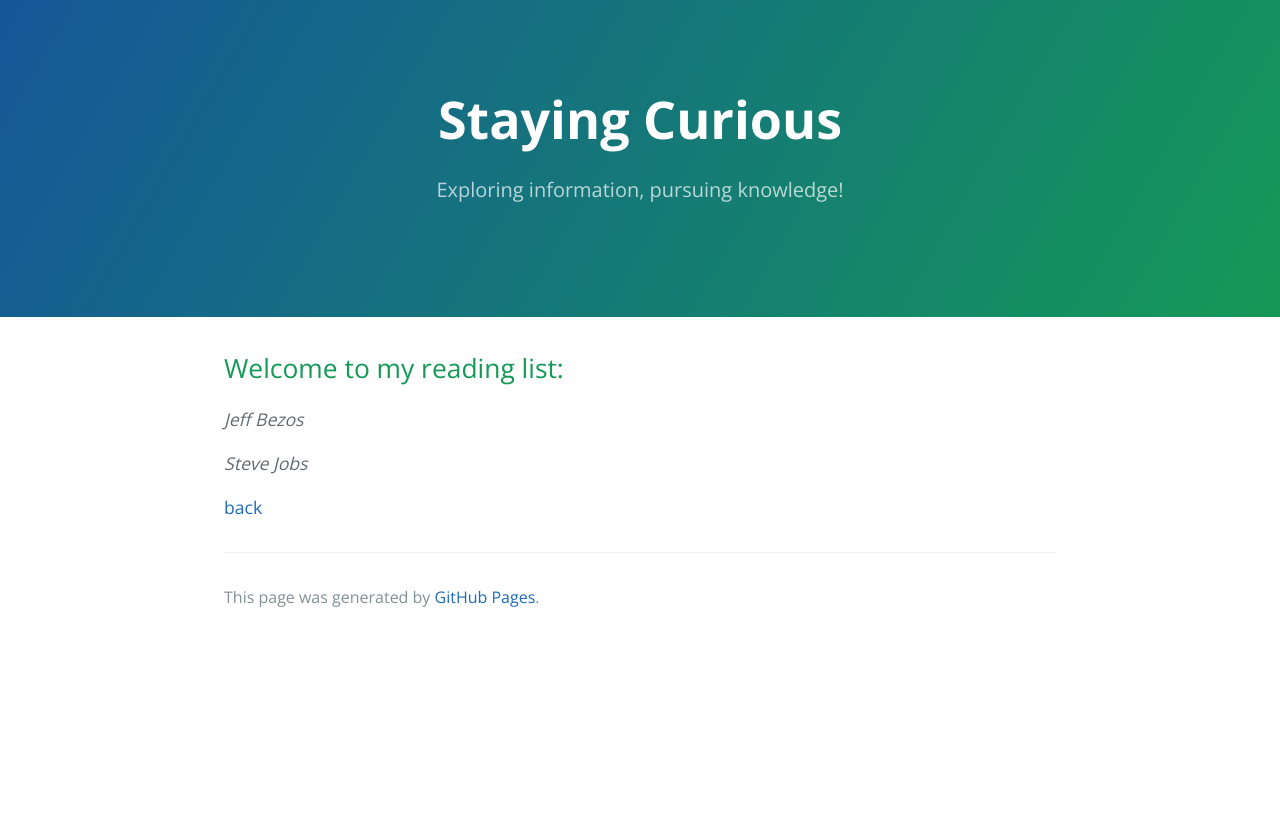
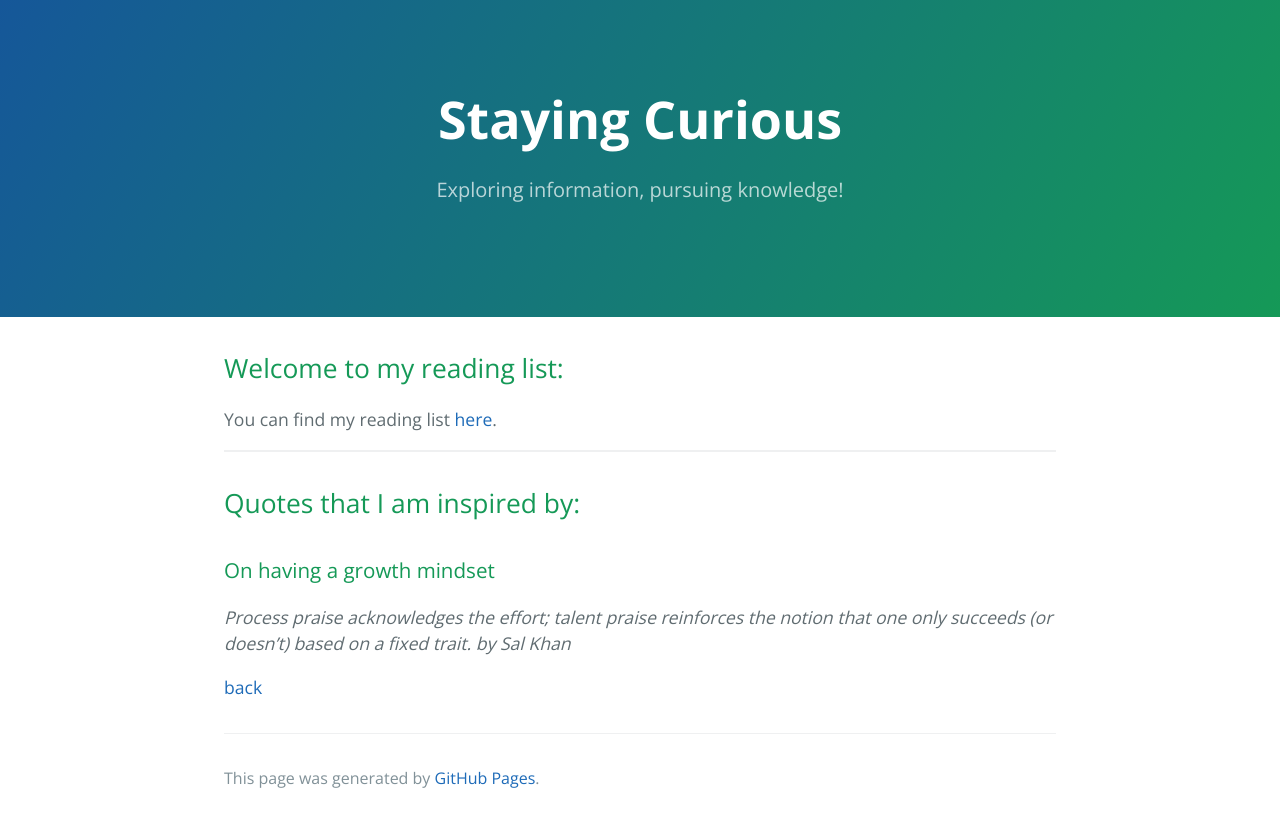
Before and after one commit to rayaun/rayaun.github.io, a Jekyll site: the page built from another-page.md, in a window 1280 px wide. Shown: the top 827 px of the page. Built offline with Jekyll 4.4.1, drawn with Linux system fonts in a browser that asks for light colours; our own code applies the rules of GitHub Pages for plain Markdown files.

Commit message:
writing a normal page

```diff
--- a/another-page.md
+++ b/another-page.md
@@ -4,9 +4,17 @@ layout: default
 
 ## Welcome to my reading list:
 
-_Jeff Bezos_
 
-_Steve Jobs_
+
+You can find my reading list [here](https://www.goodreads.com/user/show/55637557).
+
+* * *
+
+## Quotes that I am inspired by:
+
+### On having a growth mindset
+_Process­ praise acknowledges the effort; talent­ praise reinforces the notion that one only succeeds (or doesn’t) based on a fixed trait._ *by Sal Khan*
+
 
 
 [back](./)
```
